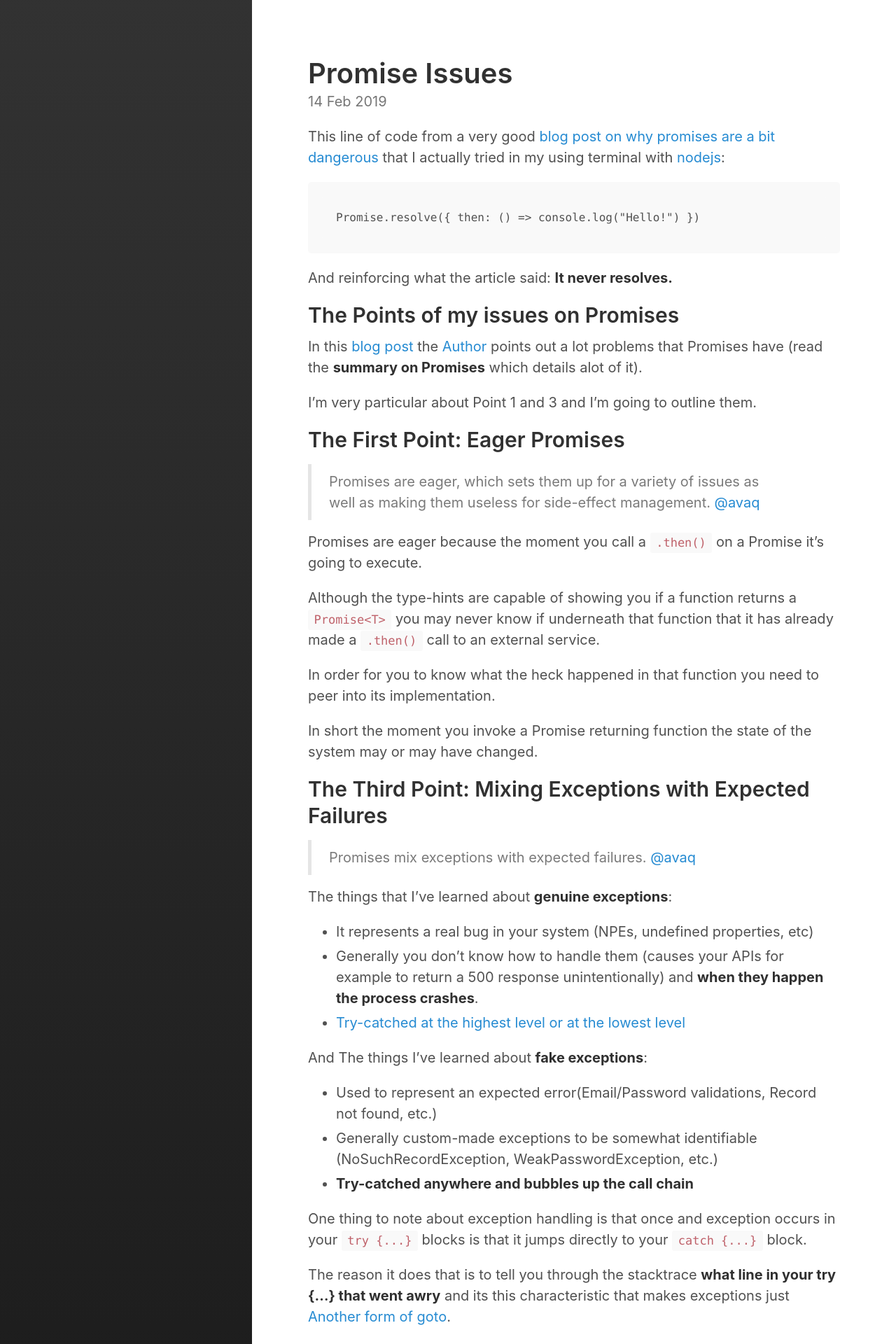
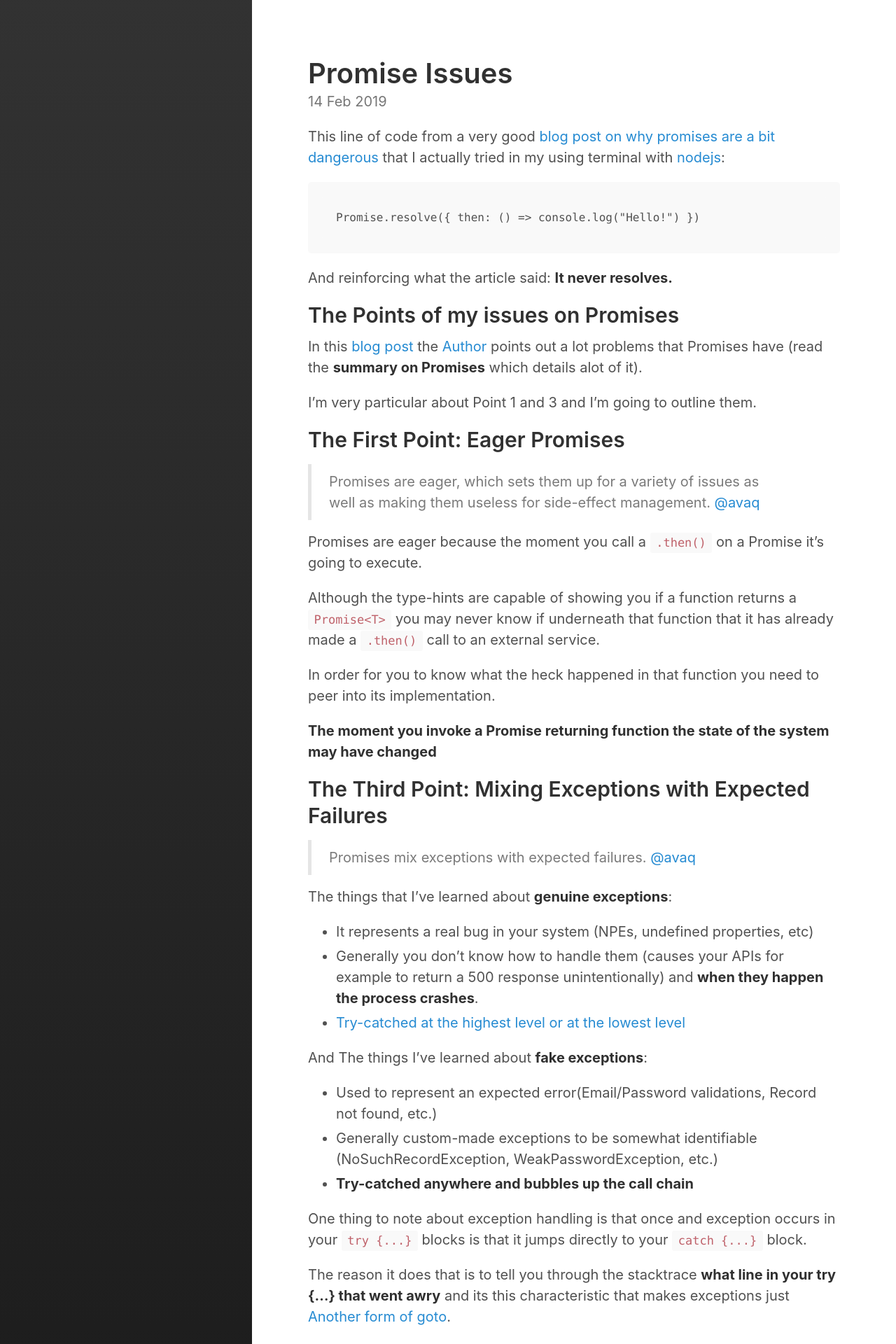
Before and after one commit to Pofay/pofay.github.io, a Jekyll site: the page built from _posts/2019-02-14-Promise-issues.md, in a window 1280 px wide. Shown: the top 1920 px of the page at 70% size. Built offline with Jekyll 4.4.1, drawn with Linux system fonts in a browser that asks for light colours.

Commit message:
Fixed some typos

```diff
--- a/_posts/2019-02-14-Promise-issues.md
+++ b/_posts/2019-02-14-Promise-issues.md
@@ -29,7 +29,7 @@ Although the type-hints are capable of showing you if a function returns a `Prom
 
 In order for you to know what the heck happened in that function you need to peer into its implementation.
 
-In short the moment you invoke a Promise returning function the state of the system may or may have changed.
+**The moment you invoke a Promise returning function the state of the system may have changed**
 
 ## The Third Point: Mixing Exceptions with Expected Failures
 
```
